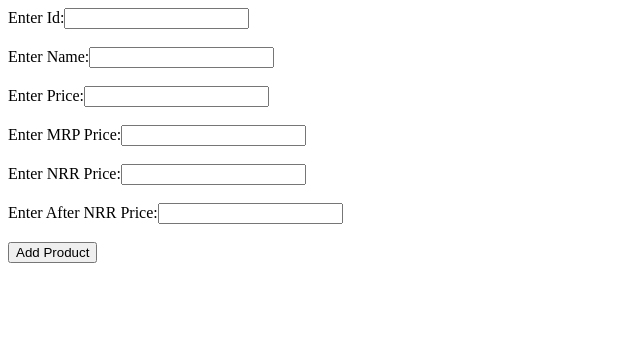
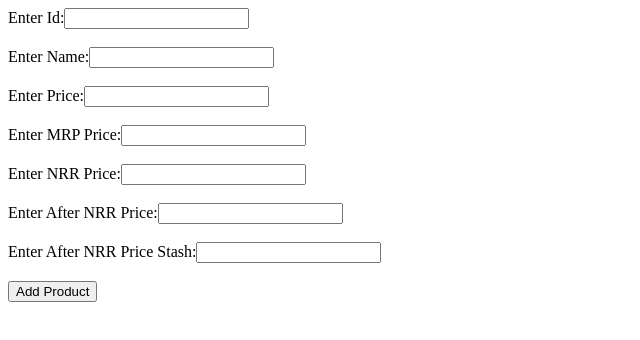
Before and after one commit to harshalp27/RESTJersey, a plain HTML site: page restfuljerseyformparam/WebContent/index.html in a window 1280 px wide. Shown: the whole page, without its empty margins (0-640 px from the left). Drawn offline with Linux system fonts and the light colour scheme.

Commit message:
Committed index.html

```diff
--- a/restfuljerseyformparam/WebContent/index.html
+++ b/restfuljerseyformparam/WebContent/index.html
@@ -13,6 +13,7 @@ Enter Price:<input type="text" name="price"/><br/><br/>
 Enter MRP Price:<input type="text" name="price_mrp"/><br/><br/>
 Enter NRR Price:<input type="text" name="price_NRR"/><br/><br/>
 Enter After NRR Price:<input type="text" name="price_after_nrr"/><br/><br/>
+Enter After NRR Price Stash:<input type="text" name="price_after_nrr_statsh"/><br/><br/>
 <input type="submit" value="Add Product"/>
 </form>
 
```
